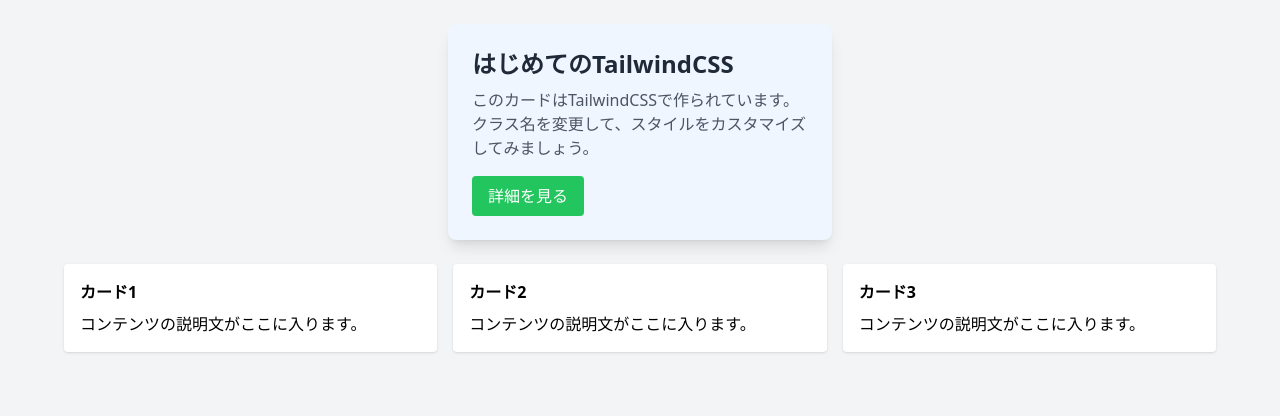
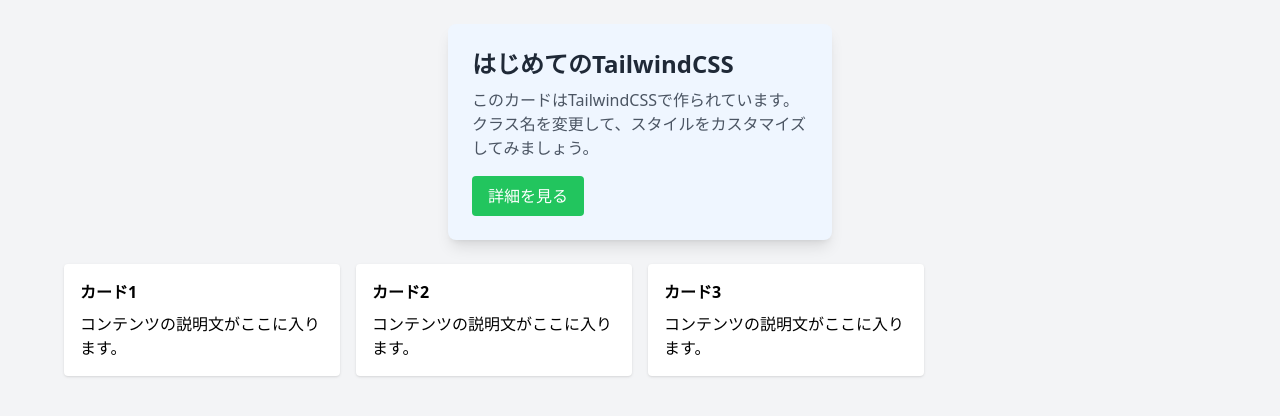
Before and after one commit to c5apple/hello-tailwind-css, a website: page src/index.html in a window 1280 px wide. Drawn offline with nearby package versions, Linux system fonts and the light colour scheme.

Commit message:
スマホサイズでは1列、タブレットでは2列、デスクトップでは4列に変更（lg:grid-cols-3をlg:grid-cols-4に）

```diff
--- a/src/index.html
+++ b/src/index.html
@@ -17,7 +17,7 @@
     </button>
   </div>
 
-  <div class="grid grid-cols-1 md:grid-cols-2 lg:grid-cols-3 gap-4 max-w-6xl mx-auto">
+  <div class="grid grid-cols-1 md:grid-cols-2 lg:grid-cols-4 gap-4 max-w-6xl mx-auto">
     <div class="bg-white p-4 rounded shadow">
       <h3 class="font-bold mb-2">カード1</h3>
       <p>コンテンツの説明文がここに入ります。</p>
```
